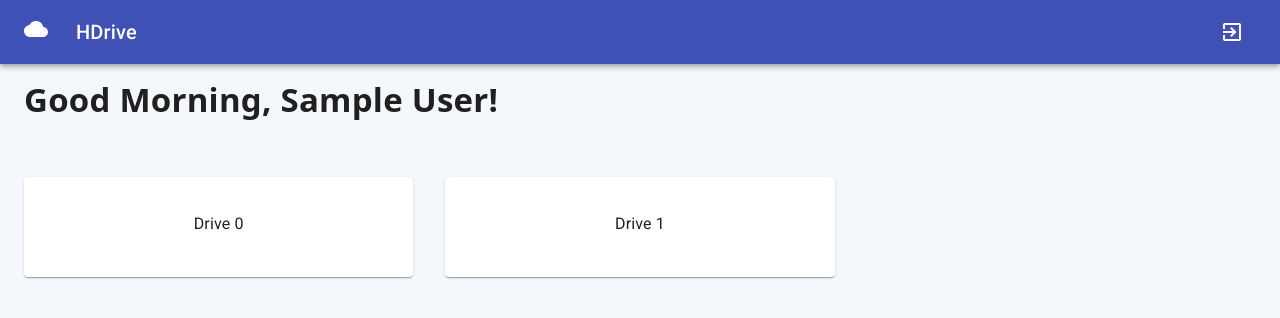
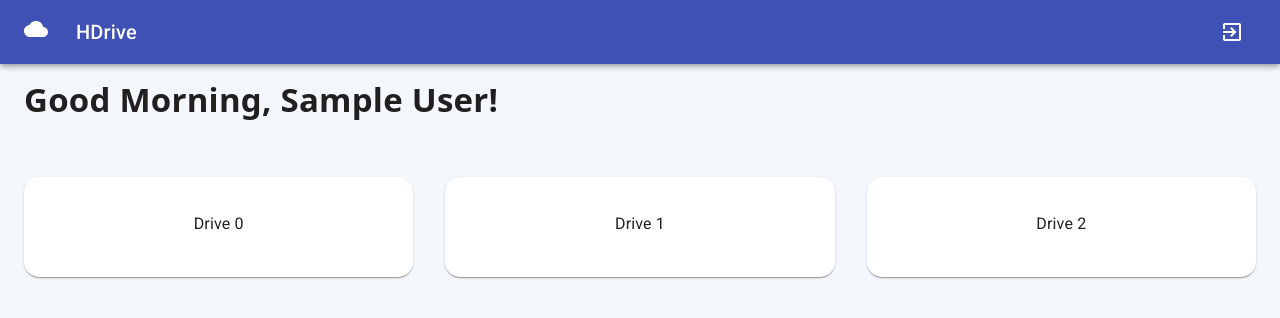
Before and after one commit to Harsh-Tuwar/HDrive, a React (Create React App) app: page /drives in a window 1280 px wide. Shown: the top 318 px of the page. Built offline with nearby package versions, Linux system fonts and the light colour scheme; no server answers; sample sign-in values are in the browser's storage.

Commit message:
Multiple DB added

```diff
--- a/src/components/home/Drives.jsx
+++ b/src/components/home/Drives.jsx
@@ -1,10 +1,10 @@
-import React from "react";
+import { connect } from "react-redux";
 import { Container, CssBaseline, Grid, makeStyles, Card, CardActionArea, CardContent, Typography } from "@material-ui/core";
 import { Greetings } from "./index";
 import { setProject } from "../../redux/modules/project/projectActions";
-import { connect } from "react-redux";
+import { updateFolder } from "../../redux/modules/folder/folderActions";
 import PropTypes from "prop-types";
-import { updateFolder } from "../../redux/modules/folder/folderActions";
+import React from "react";
 
 const useStyles = makeStyles((theme) => ({
 	root: {
@@ -14,7 +14,8 @@ const useStyles = makeStyles((theme) => ({
 		height: 100,
 		textAlign: "center",
 		display: "flex",
-		margin: "auto"
+		margin: "auto",
+		borderRadius: 15
 	},
 	media: {
 		height: 100
@@ -70,6 +71,17 @@ const Drives = ({ setProject, history, project, folder, updateFolder }) => {
 						</CardActionArea>
 					</Card>
 				</Grid>
+				<Grid item xs={6} md={4}>
+					<Card className={classes.card} onClick={() => handleProjectSelect(2)}>
+						<CardActionArea>
+							<CardContent>
+								<Typography gutterBottom variant="body1" color="textPrimary" component="p">
+									Drive 2
+								</Typography>
+							</CardContent>
+						</CardActionArea>
+					</Card>
+				</Grid>
 			</Grid>
 		</Container>
 	);
--- a/src/components/routes/AppRoutes.jsx
+++ b/src/components/routes/AppRoutes.jsx
@@ -10,7 +10,7 @@ const AppRoutes = () => {
 			<Router>
 				<Route exact path="/" component={SignIn} />
 				<Route exact path="/reset" component={ResetPass} />
-				<Route exact path="/signup" component={SignUp} />
+				{/* <Route exact path="/signup" component={SignUp} /> */}
 				<Switch>
 					<PrivateRoute exact path="/drives/:driveID/dash/:folderID" component={Dashboard}></PrivateRoute>
 					<PrivateRoute exact path="/drives" component={Drives}></PrivateRoute>
--- a/src/firebase/index.js
+++ b/src/firebase/index.js
@@ -46,3 +46,24 @@ export const d1Database = {
 	formatDoc: doc => { return { id: doc.id, ...doc.data() }; },
 	getCurrentTimeStamp: firebase.firestore.FieldValue.serverTimestamp
 };
+
+// Drive 2
+const firbaseConfig2 = {
+	apiKey: process.env.REACT_APP_API_KEY_D2,
+	authDomain: process.env.REACT_APP_AUTH_DOMAIN_D2,
+	projectId: process.env.REACT_APP_PROJECT_ID_D2,
+	storageBucket: process.env.REACT_APP_STORAGE_BUCKET_D2,
+	messagingSenderId: process.env.REACT_APP_MESSAGING_SENDER_ID_D2,
+	appId: process.env.REACT_APP_APP_ID_D2
+};
+
+const drive2 = firebase.initializeApp(firbaseConfig2, "drive2");
+
+const d2Firestore = drive2.firestore();
+export const d2Storage = drive2.storage();
+export const d2Database = {
+	folders: d2Firestore.collection("folders"),
+	files: d2Firestore.collection("files"),
+	formatDoc: doc => { return { id: doc.id, ...doc.data() }; },
+	getCurrentTimeStamp: firebase.firestore.FieldValue.serverTimestamp
+};
--- a/src/utils/index.js
+++ b/src/utils/index.js
@@ -1,12 +1,13 @@
 import lf from "localforage";
 import { masterAuth as auth } from "../firebase";
 import { SET_CURRENT_USER } from "../redux/modules/auth/authTypes";
-import { UPDATE_FOLDER } from "../redux/modules/folder/folderTypes";
 import {
 	masterDatabase as d0,
 	masterStorage as s0,
 	d1Database as d1,
-	d1Storage as s1
+	d1Storage as s1,
+	d2Database as d2,
+	d2Storage as s2
 } from "../firebase";
 
 export const getCurrentInstances = (project) => {
@@ -16,6 +17,9 @@ export const getCurrentInstances = (project) => {
 
 		case 1:
 			return { database: d1, storage: s1 };
+
+		case 2:
+			return { database: d2, storage: s2 };
 
 		default: return { database: d0, storage: s0 };
 	}
```
Also changed, not shown: 1 other file (tests, documents, lock files or other folders).
